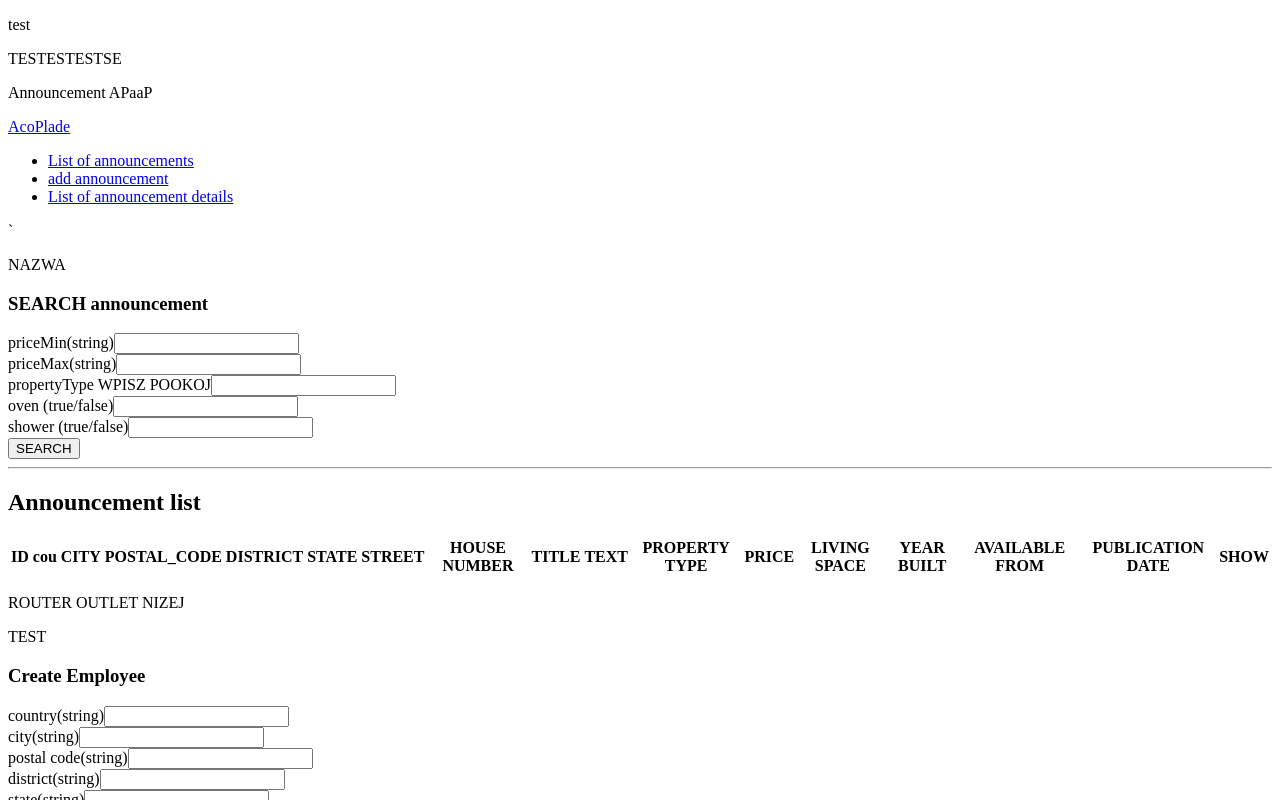
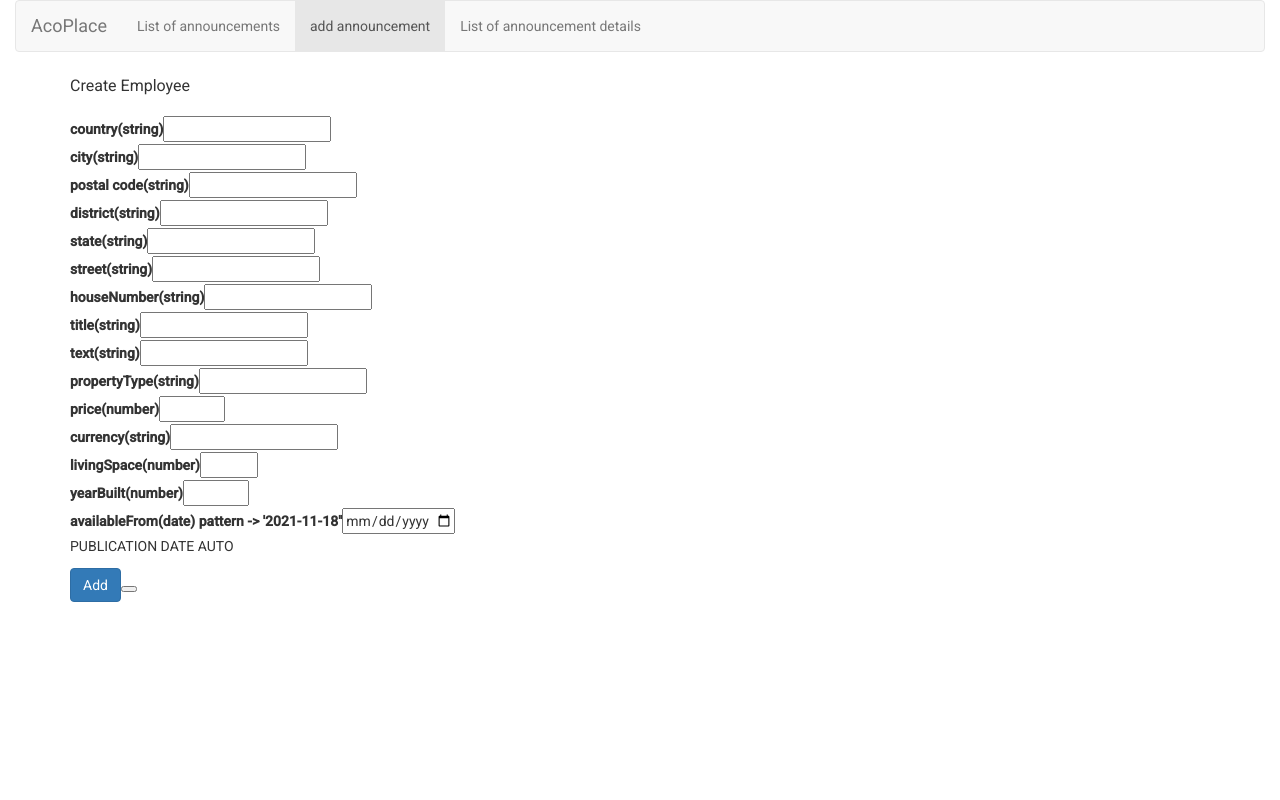
Before and after one commit to KonyPL/AcoPlace, an Angular app in the folder AcoPlaceFrontend/: page /add-announcement in a window 1280 px wide. Shown: the top 800 px of the page. Built offline with nearby package versions, Linux system fonts and the light colour scheme.

Commit message:
bootstrap

```diff
--- a/AcoPlaceFrontend/angular.json
+++ b/AcoPlaceFrontend/angular.json
@@ -27,6 +27,7 @@
               "src/assets"
             ],
             "styles": [
+              "./node_modules/@angular/material/prebuilt-themes/indigo-pink.css",
               "src/styles.css"
             ],
             "scripts": []
@@ -94,9 +95,15 @@
               "src/assets"
             ],
             "styles": [
+              "./node_modules/@angular/material/prebuilt-themes/indigo-pink.css",
+              "../node_modules/bootstrap/dist/css/bootstrap.min.css",
               "src/styles.css"
             ],
-            "scripts": []
+            "scripts": [
+              "../node_modules/jquery/dist/jquery.min.js",
+              "../node_modules/popper.js/dist/popper.js",
+              "../node_modules/bootstrap/dist/js/bootstrap.min.js"
+            ]
           }
         }
       }
--- a/AcoPlaceFrontend/package.json
+++ b/AcoPlaceFrontend/package.json
@@ -11,13 +11,18 @@
   "private": true,
   "dependencies": {
     "@angular/animations": "~12.1.1",
+    "@angular/cdk": "^12.2.13",
     "@angular/common": "~12.1.1",
     "@angular/compiler": "~12.1.1",
     "@angular/core": "~12.1.1",
     "@angular/forms": "~12.1.1",
+    "@angular/material": "^12.2.13",
     "@angular/platform-browser": "~12.1.1",
     "@angular/platform-browser-dynamic": "~12.1.1",
     "@angular/router": "~12.1.1",
+    "bootstrap": "^3.4.1",
+    "jquery": "^3.6.0",
+    "popper.js": "^1.16.1",
     "rxjs": "~6.6.0",
     "tslib": "^2.2.0",
     "zone.js": "~0.11.4"
--- a/AcoPlaceFrontend/src/app/add-announcement/add-announcement.component.html
+++ b/AcoPlaceFrontend/src/app/add-announcement/add-announcement.component.html
@@ -3,28 +3,29 @@
 
     <form (ngSubmit)="onSubmit()">
 
-        <div >
+        <div>
+
             <label>country(string)</label>
             <input type="text" id="country" [(ngModel)]="announcement.country" name="country">
         </div>
 
-        <div >
+        <div>
             <label>city(string)</label>
             <input type="text" id="city" [(ngModel)]="announcement.city" name="city">
         </div>
-        <div >
+        <div>
             <label>postal code(string)</label>
             <input type="text" id="postalCode" [(ngModel)]="announcement.postalCode" name="postalCode">
         </div>
-        <div >
+        <div>
             <label>district(string)</label>
             <input type="text" id="district" [(ngModel)]="announcement.district" name="district">
         </div>
-        <div >
+        <div>
             <label>state(string)</label>
             <input type="text" id="state" [(ngModel)]="announcement.state" name="state">
         </div>
-         <div >
+        <div>
             <label>street(string)</label>
             <input type="text" id="street" [(ngModel)]="announcement.street" name="street">
         </div>
@@ -32,43 +33,47 @@
             <label>houseNumber(string)</label>
             <input type="text" id="houseNumber" [(ngModel)]="announcement.houseNumber" name="houseNumber">
         </div>
-         <div >
+        <div>
             <label>title(string)</label>
             <input type="text" id="title" [(ngModel)]="announcement.title" name="title">
         </div>
-        <div >
+        <div>
             <label>text(string)</label>
             <input type="text" id="text" [(ngModel)]="announcement.text" name="text">
         </div>
-        <div >
+        <div>
             <label>propertyType(string)</label>
             <input type="text" id="propertyType" [(ngModel)]="announcement.propertyType" name="propertyType">
         </div>
-        <div >
+        <div>
             <label>price(number)</label>
             <input type="number" min="1" max="9999" id="price" [(ngModel)]="announcement.price" name="price">
         </div>
-        <div >
+        <div>
             <label>currency(string)</label>
             <input type="text" id="currency" [(ngModel)]="announcement.currency" name="currency">
         </div>
-        <div >
+        <div>
             <label>livingSpace(number)</label>
-            <input type="number" min="1" max="999" id="livingSpace" [(ngModel)]="announcement.livingSpace" name="livingSpace">
+            <input type="number" min="1" max="999" id="livingSpace" [(ngModel)]="announcement.livingSpace"
+                name="livingSpace">
         </div>
-        <div >
+        <div>
             <label>yearBuilt(number)</label>
-            <input type="number" min="1900" max="2021" id="yearBuilt" [(ngModel)]="announcement.yearBuilt" name="yearBuilt">
+            <input type="number" min="1900" max="2021" id="yearBuilt" [(ngModel)]="announcement.yearBuilt"
+                name="yearBuilt">
         </div>
-        <div >
+        <div>
             <label>availableFrom(date) pattern -> '2021-11-18''</label>
-            <input type="date" max="2021-12-31" min="1700-01-01" id="availableFrom" [(ngModel)]="announcement.availableFrom" name="availableFrom">
+            <input type="date" max="2021-12-31" min="1700-01-01" id="availableFrom"
+                [(ngModel)]="announcement.availableFrom" name="availableFrom">
         </div>
-        <div >
+        <div>
             <p>PUBLICATION DATE AUTO</p>
         </div>
 
-        <button  type="submit">Dodaj</button>
+        <button class="btn btn-primary" type="submit">Add</button>
+        <button></button>
     </form>
 
 </div>
--- a/AcoPlaceFrontend/src/app/add-announcement/add-announcement.component.ts
+++ b/AcoPlaceFrontend/src/app/add-announcement/add-announcement.component.ts
@@ -1,8 +1,10 @@
 import { Component, OnInit } from '@angular/core';
+import { ITS_JUST_ANGULAR } from '@angular/core/src/r3_symbols';
 import { FormGroup } from '@angular/forms';
 import { Router } from '@angular/router';
 import { AnnouncementService } from '../announcement-list/announcement.service';
 import { Announcement } from '../model/announcement';
+//import { MatSliderModule } from '@angular/material/slider';
 
 @Component({
   selector: 'app-add-announcement',
--- a/AcoPlaceFrontend/src/app/announcement-details-list/announcement-details-list.component.html
+++ b/AcoPlaceFrontend/src/app/announcement-details-list/announcement-details-list.component.html
@@ -1,4 +1,7 @@
 <h2>AnnouncementDetails list</h2>
+<div class="container">
+    <div class="row">
+        <div class="col-md-12">
             <table class="table table-striped">
                 <thead>
                     <tr>
@@ -28,6 +31,8 @@
 
                     </tr>
                 </thead>
+
+
                 <tbody>
                     <tr *ngFor="let announcementDetails of announcementsDetailsList">
                         <td>{{announcementDetails.id}}</td>
@@ -59,3 +64,7 @@
 
                     </tr>
                 </tbody>
+            </table>
+        </div>
+    </div>
+</div>
--- a/AcoPlaceFrontend/src/app/app.component.css
+++ b/AcoPlaceFrontend/src/app/app.component.css
@@ -0,0 +1,5 @@
+/* @import "~bootstrap/dist/css/bootstrap.css"; */
+
+/* bg-img {
+    background-image: url("home1.jpg");
+} */
--- a/AcoPlaceFrontend/src/app/app.component.html
+++ b/AcoPlaceFrontend/src/app/app.component.html
@@ -1,8 +1,22 @@
-<p>Announcement APaaP</p>
-<app-header></app-header>`
-<app-search-announcement></app-search-announcement>
-<p>ROUTER OUTLET NIZEJ</p>
-<p> TEST</p>
+<!-- <p>Announcement APaaP</p> -->
+
+<div class="bg-image">
+    <div class="container-fluid">
+        <div class="row">
+            <div class="col-md-12">
+                <app-header></app-header>
+                <!-- <app-search-announcement></app-search-announcement> -->
+
+            </div>
+        </div>
+    </div>
+</div>
+<!-- to teraz przerwa -->
+<!-- <mat-slider min="1" max="100" step="1" value="50"></mat-slider> -->
+<!-- <mat-icon class="mat-icon-rtl-mirror" svgIcon="thumb-up"></mat-icon> -->
+
+<!-- <p>ROUTER OUTLET NIZEJ</p> -->
+<!-- <p> TEST</p> -->
 <div class="container">
     <div class="row">
         <div class="col-md-12">
--- a/AcoPlaceFrontend/src/app/header/header.component.html
+++ b/AcoPlaceFrontend/src/app/header/header.component.html
@@ -1,14 +1,16 @@
 <nav class="navbar navbar-default">
     <div class="container-fluid">
         <div class="navbar-header">
-            <a routerLink="/" class="navbar-brand">AcoPlade</a>
+            <a routerLink="/" class="navbar-brand">AcoPlace</a>
         </div>
 
         <div class="collapse navbar-collapse">
             <ul class="nav navbar-nav">
                 <li routerLinkActive="active"><a routerLink="/announcements-list">List of announcements</a></li>
                 <li routerLinkActive="active"><a routerLink="/add-announcement">add announcement</a></li>
-                <li routerLinkActive="active"><a routerLink="/announcement-details-list">List of announcement details</a></li>
+                <li routerLinkActive="active">
+                    <a routerLink="/announcement-details-list">List of announcement details</a>
+                </li>
             </ul>
         </div>
     </div>
--- a/AcoPlaceFrontend/src/app/search-announcement/search-announcement.component.html
+++ b/AcoPlaceFrontend/src/app/search-announcement/search-announcement.component.html
@@ -1,30 +1,30 @@
-<p>NAZWA</p>
+<!-- <p>NAZWA</p> -->
 <div>
     <h3>SEARCH announcement</h3>
 
     <form (ngSubmit)="onSubmit()">
 
-        <div >
+        <div>
             <label>priceMin(string)</label>
             <input type="text" id="priceMin" [(ngModel)]="announcementParams.priceMin" name="priceMin">
         </div>
-        <div >
+        <div>
             <label>priceMax(string)</label>
             <input type="text" id="priceMax" [(ngModel)]="announcementParams.priceMax" name="priceMax">
         </div>
-        <div >
+        <div>
             <label>propertyType WPISZ POOKOJ</label>
             <input type="text" id="propertyType" [(ngModel)]="announcementParams.propertyType" name="propertyType">
         </div>
-        <div >
+        <div>
             <label>oven (true/false)</label>
             <input type="text" id="oven" [(ngModel)]="announcementParams.oven" name="oven">
         </div>
-        <div >
+        <div>
             <label>shower (true/false)</label>
             <input type="text" id="shower" [(ngModel)]="announcementParams.shower" name="shower">
         </div>
-        <button  type="submit">SEARCH</button>
+        <button type="submit">SEARCH</button>
     </form>
 </div>
 <hr>
@@ -72,8 +72,7 @@
             <td>{{announcement.availableFrom}}</td>
             <td>{{announcement.publicationDate}}</td>
 
-            <button (click)="showAnnouncementById(announcement.id)"
-                    >show</button>
+            <button (click)="showAnnouncementById(announcement.id)">show</button>
 
 
         </tr>
--- a/AcoPlaceFrontend/src/index.html
+++ b/AcoPlaceFrontend/src/index.html
@@ -7,13 +7,19 @@
   <base href="/">
   <meta name="viewport" content="width=device-width, initial-scale=1">
   <link rel="icon" type="image/x-icon" href="favicon.ico">
-  <p>test</p>
+  <!-- <p>test</p> -->
 
+  <!-- <link href="css/bootstrap.min.css" rel="stylesheet"> -->
+
+  <link rel="preconnect" href="https://fonts.gstatic.com">
+  <link href="https://fonts.googleapis.com/css2?family=Roboto:wght@300;400;500&display=swap" rel="stylesheet">
+  <link href="https://fonts.googleapis.com/icon?family=Material+Icons" rel="stylesheet">
 </head>
 
-<body>
-  <app-search-announcement></app-search-announcement>
-  <p> TESTESTESTSE</p>
+<body class="mat-typography">
+  <!-- nic nie daje app search tutaj -->
+  <!-- <app-search-announcement></app-search-announcement> -->
+  <!-- <p> TESTESTESTSE</p> -->
   <app-root></app-root>
 </body>
 
--- a/AcoPlaceFrontend/src/styles.css
+++ b/AcoPlaceFrontend/src/styles.css
@@ -1 +1,5 @@
 /* You can add global styles to this file, and also import other style files */
+@import "~bootstrap/dist/css/bootstrap.css";
+
+html, body { height: 100%; }
+body { margin: 0; font-family: Roboto, "Helvetica Neue", sans-serif; }
```
Also changed, not shown: AcoPlaceFrontend/src/app/app.module.ts (+10 -1 lines), 2 other files (tests, documents, lock files or other folders). Lines whose indentation alone changed are shown as unchanged.
